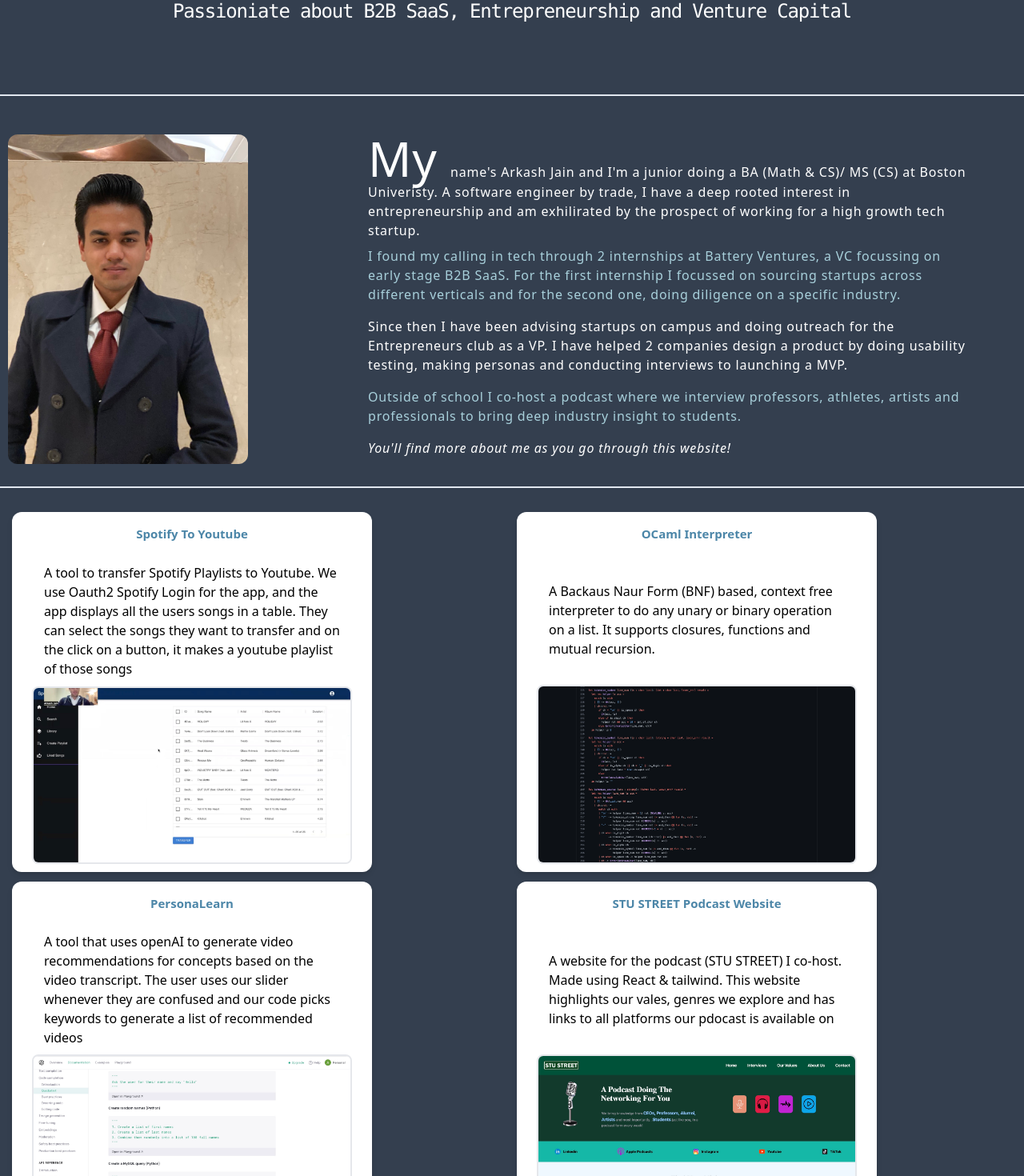
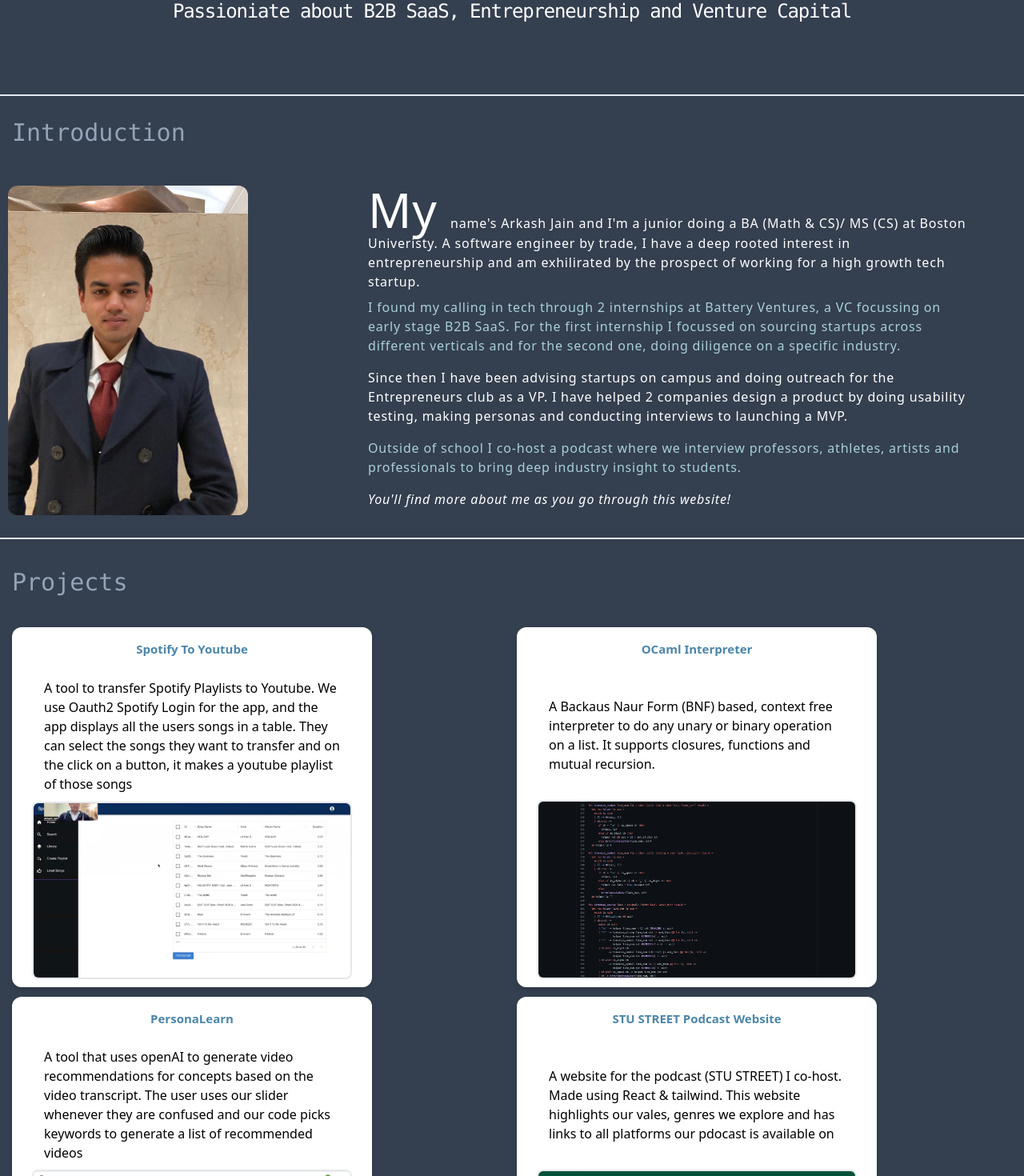
Before and after one commit to ArkashJ/Personal-Website, a Next.js app: page / in a window 1280 px wide. Shown: the part 340-1810 px from the top of the page at 80% size. Built offline with nearby package versions, Linux system fonts and the light colour scheme.

Commit message:
adding headers to sections

```diff
--- a/components/mainPage/Persona.js
+++ b/components/mainPage/Persona.js
@@ -3,7 +3,10 @@
 
 const Persona = (props) => {
   return (
+    <div className='py-7'>
+        <h1 className='px-[125px] font-mono text-3xl text-[#94a3b8]'>Introduction</h1>
     <div className='flex flex-row border-b-2 border-[#e2e8f0] py-7 w-[1500px]'>
+
         <Image
             src         = {myImg}
             alt         = "Picture of Arkash Jain"
@@ -34,6 +37,7 @@
         </div>
 
     </div>
+    </div>
   )
 }
 
--- a/components/mainPage/Projects.js
+++ b/components/mainPage/Projects.js
@@ -13,10 +13,13 @@
        )
    })
   return (
+      <div className='border-b-2 border-[#e2e8f0] pb-5 w-[1500px]'>
       <div className='mx-[125px]'>
+      <h1 className='py-2 font-mono text-3xl text-[#94a3b8]'>Projects</h1>
           <div className="grid grid-cols-2 gap-3 mt-[30px]">
             {widget}
         </div>
+      </div>
       </div>
 
   )
```
